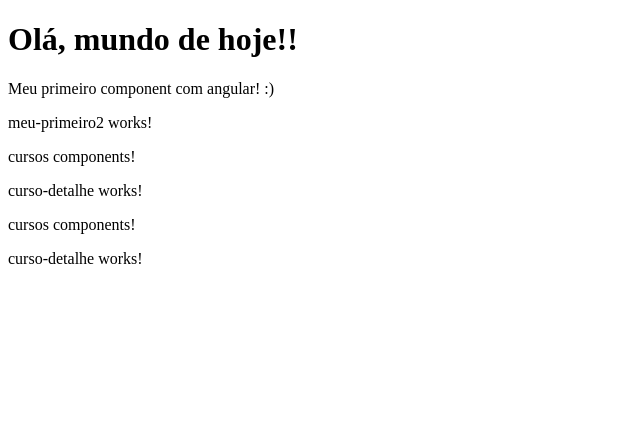
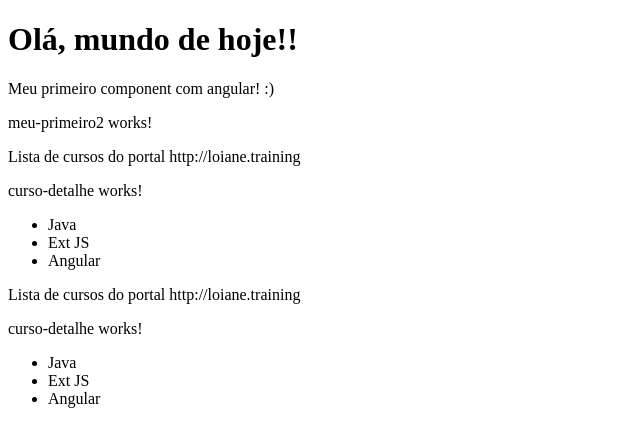
Before and after one commit to uandersonferreira/curso-angular, an Angular app in the folder angular-loiane/primeiro-projeto/: page / in a window 1280 px wide. Shown: the top 446 px of the page, without its empty margins (0-640 px from the left). Built offline with nearby package versions, Linux system fonts and the light colour scheme.

Commit message:
feat: criando templates(.html)

```diff
--- a/angular-loiane/primeiro-projeto/src/app/cursos/cursos.component.html
+++ b/angular-loiane/primeiro-projeto/src/app/cursos/cursos.component.html
@@ -1,2 +1,11 @@
-<p>cursos components!</p>
+<!-- ESSE TEMPLATE É A NOSSA VIEW O QUE SERÁ MOSTRADO NA TELA-->
+<p>
+  Lista de cursos do portal {{ nomePortal }}
+</p>
 <app-curso-detalhe></app-curso-detalhe>
+
+<ul>
+  <li *ngFor="let curso of cursos">
+      {{ curso }}
+  </li>
+</ul>
--- a/angular-loiane/primeiro-projeto/src/app/cursos/cursos.component.ts
+++ b/angular-loiane/primeiro-projeto/src/app/cursos/cursos.component.ts
@@ -1,10 +1,24 @@
-import { Component } from '@angular/core';
+import {Component, OnInit} from '@angular/core';
 
 @Component({
   selector: 'app-cursos',
   templateUrl: './cursos.component.html',
   styleUrls: ['./cursos.component.css']
 })
-export class CursosComponent {
+export class CursosComponent implements  OnInit{
+  nomePortal: string;
+  cursos: string[] = ['Java', 'Ext JS', 'Angular']
 
+  constructor() {
+    this.nomePortal = 'http://loiane.training';
+
+    // *ngFor por debaixo dos panos
+    for (let i=0; i<this.cursos.length; i++){
+      let curso = this.cursos[i];
+    }
+  }
+
+  ngOnInit(): void {
+  }
 }
+// {{ variavel }} -> Interpolação
--- a/angular-loiane/primeiro-projeto/src/app/meu-primeiro/meu-primeiro.component.ts
+++ b/angular-loiane/primeiro-projeto/src/app/meu-primeiro/meu-primeiro.component.ts
@@ -6,6 +6,8 @@ import { Component } from "@angular/core";
   template: `
     <p>Meu primeiro component com angular! :) </p>
   `
+  //As boas práticas indica que se temos mais de 3 linhas de
+  //código devemos declarar um arquivo.html externo
 })
 export class MeuPrimeiroComponent{
 
```
Also changed, not shown: 2 other files (tests, documents, lock files or other folders).
